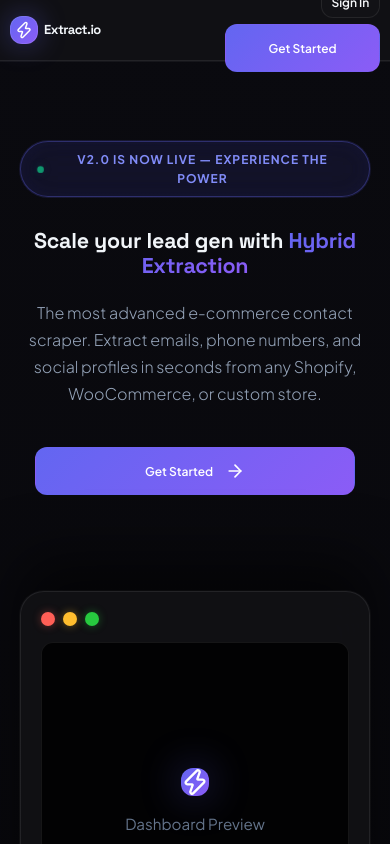
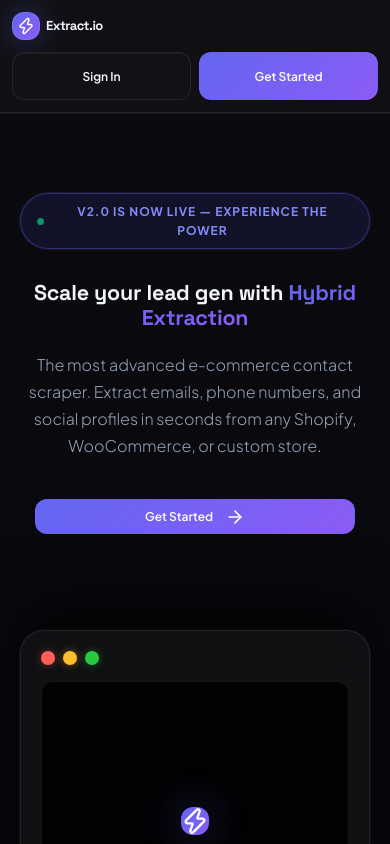
Before and after one commit to Ilyan-Margueritte/extract.io.prod, a React (Vite) app in the folder frontend/: page / in a window 390 px wide. Shown: the top 844 px of the page. Built offline with nearby package versions, Linux system fonts and the light colour scheme; no server answers.

Commit message:
fix: mobile responsiveness for hybrid extraction heading and section titles

```diff
--- a/frontend/src/index.css
+++ b/frontend/src/index.css
@@ -241,6 +241,7 @@
   align-items: center;
   justify-content: space-between;
   height: 60px;
+  flex-wrap: wrap;
 }
 
 @media (max-width: 768px) {
@@ -252,25 +253,39 @@
 }
 
 @media (max-width: 480px) {
-  .topbar { padding: 0 10px; }
+  .topbar { padding: 0 12px; }
   .logo__text { font-size: 13px !important; }
   .logo { gap: 6px !important; }
   .logo__icon { width: 28px !important; height: 28px !important; }
-  .topbar__inner { height: 60px; }
+
+  .topbar__inner {
+    height: auto;
+    padding: 12px 0;
+  }
+
   .topbar__actions {
     display: flex !important;
-    flex-wrap: wrap;
-    gap: 0.4rem !important;
-    justify-content: flex-end;
+    flex: 0 0 100%;
+    gap: 0.5rem !important;
+    justify-content: center;
+    margin-top: 12px;
   }
 
   .btn-premium {
-    padding: 0.4rem 0.6rem !important;
+    flex: 1;
+    padding: 0.4rem 0.75rem !important;
     font-size: 0.75rem !important;
     white-space: nowrap;
+    text-align: center;
+    justify-content: center;
   }
+
   .topbar__actions .btn-premium-secondary {
     display: inline-flex !important;
+  }
+
+  .topbar__actions .nav-link {
+    display: none !important;
   }
 }
 
--- a/frontend/src/pages/PricingPage.jsx
+++ b/frontend/src/pages/PricingPage.jsx
@@ -70,7 +70,7 @@
             </div>
             <span className="logo__text">Extract.io</span>
           </div>
-          <div style={{ display: 'flex', gap: '1rem', alignItems: 'center' }}>
+          <div className="topbar__actions">
             {isSignedIn && <button className="btn-premium btn-premium-secondary" style={{ height: '36px', fontSize: '0.85rem' }} onClick={() => (window.location.href = '/dashboard')}>Dashboard</button>}
           </div>
         </div>
```
